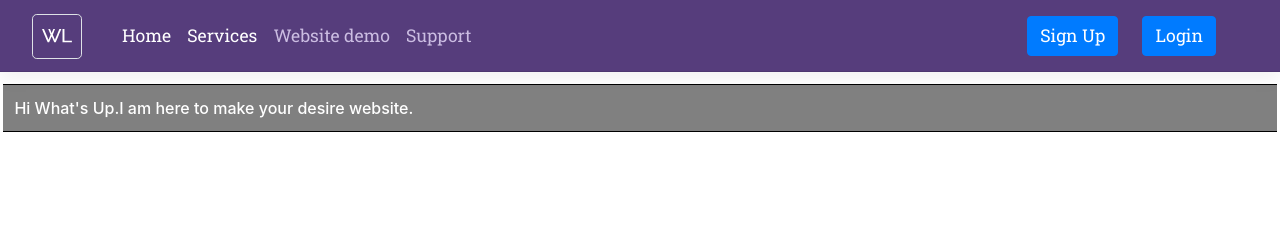
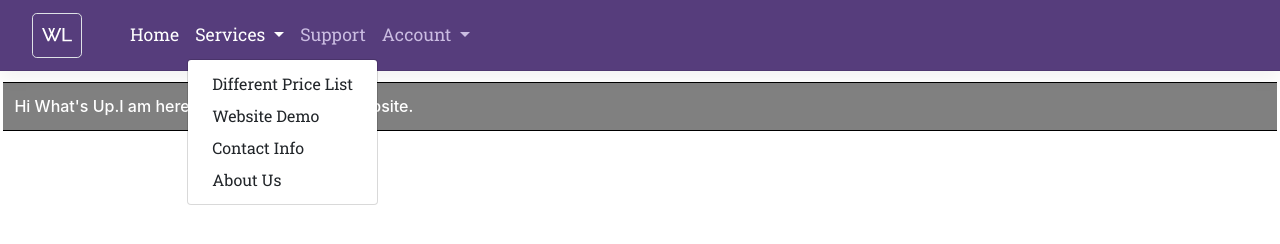
Before and after one commit to abirrugal/Weblab, a plain HTML site: page index.html in a window 1280 px wide. Both pictures are taken after a click on the button "Services". Drawn offline with nearby package versions, Linux system fonts and the light colour scheme; a web font is replaced by a local one.

Commit message:
Update index.html

```diff
--- a/index.html
+++ b/index.html
@@ -79,28 +79,43 @@ fill="#000000" stroke="none">
     <div class="collapse navbar-collapse" id="">
       <!-- collapse navbar-collapse -->
       <ul class="navbar-nav mr-md-auto">
-        <li class="nav-item active ">
-          <a class="nav-link" href="#">Home <span class="sr-only">(current)</span></a>
-        </li>
-        <li class="nav-item">
-          <a class="nav-link" href="#">Services</a>
-        </li>
+        <li class="nav-item active ml-5 ml-md-2">
+          <a class="nav-link " href="#">Home <span class="sr-only">(current)</span></a>
 
-        <li class="nav-item">
-          <a class="nav-link d-none d-sm-block" href="#">Website demo</a>
-        </li>
+
+      <li class="nav-item dropdown">
+        <a class="nav-link dropdown-toggle" href="#" id="navbarDropdownMenuLink" role="button" data-toggle="dropdown"
+          aria-haspopup="true" aria-expanded="false">
+          Services
+        </a>
+        <div class="dropdown-menu" aria-labelledby="navbarDropdownMenuLink">
+          <a class="dropdown-item" href="#">Different Price List</a>
+          <a class="dropdown-item" href="#">Website Demo</a>
+          <!-- <a class="dropdown-item" href="#">Help and Support</a> -->
+          <a class="dropdown-item" href="#">Contact Info</a>
+          <a class="dropdown-item" href="#">About Us</a>
+        </div>
+      </li>
+
+
         <li class="nav-item">
           <a class="nav-link" href="#">Support</a>
         </li>
 
-      </ul>
 
-    <ul class="navbar-nav navbar-right ">
-      <li><a href="#" class="btn btn-primary  ml-3 ml-lg-2 mr-1 mr-lg-3  my-2 m-1 navbar-dark">Sign Up</a></li>
-      <li><a href="#" class="btn btn-primary  ml-3 ml-lg-2  mr-1 mr-lg-5 my-2 m-1 navbar-dark" >Login</a></li>
 
-    </ul>
+    <li class="nav-item dropdown">
+      <a class="nav-link dropdown-toggle" href="#" id="navbarDropdownMenuLink" role="button" data-toggle="dropdown"
+        aria-haspopup="true" aria-expanded="false">
+        Account
+      </a>
+      <div class="dropdown-menu" aria-labelledby="navbarDropdownMenuLink">
+        <a class="dropdown-item" href="#">Create an account</a>
+        <a class="dropdown-item" href="#">Login</a>
 
+      </div>
+    </li>
+  </ul>
     </div>
   </nav>
 </div>
```
